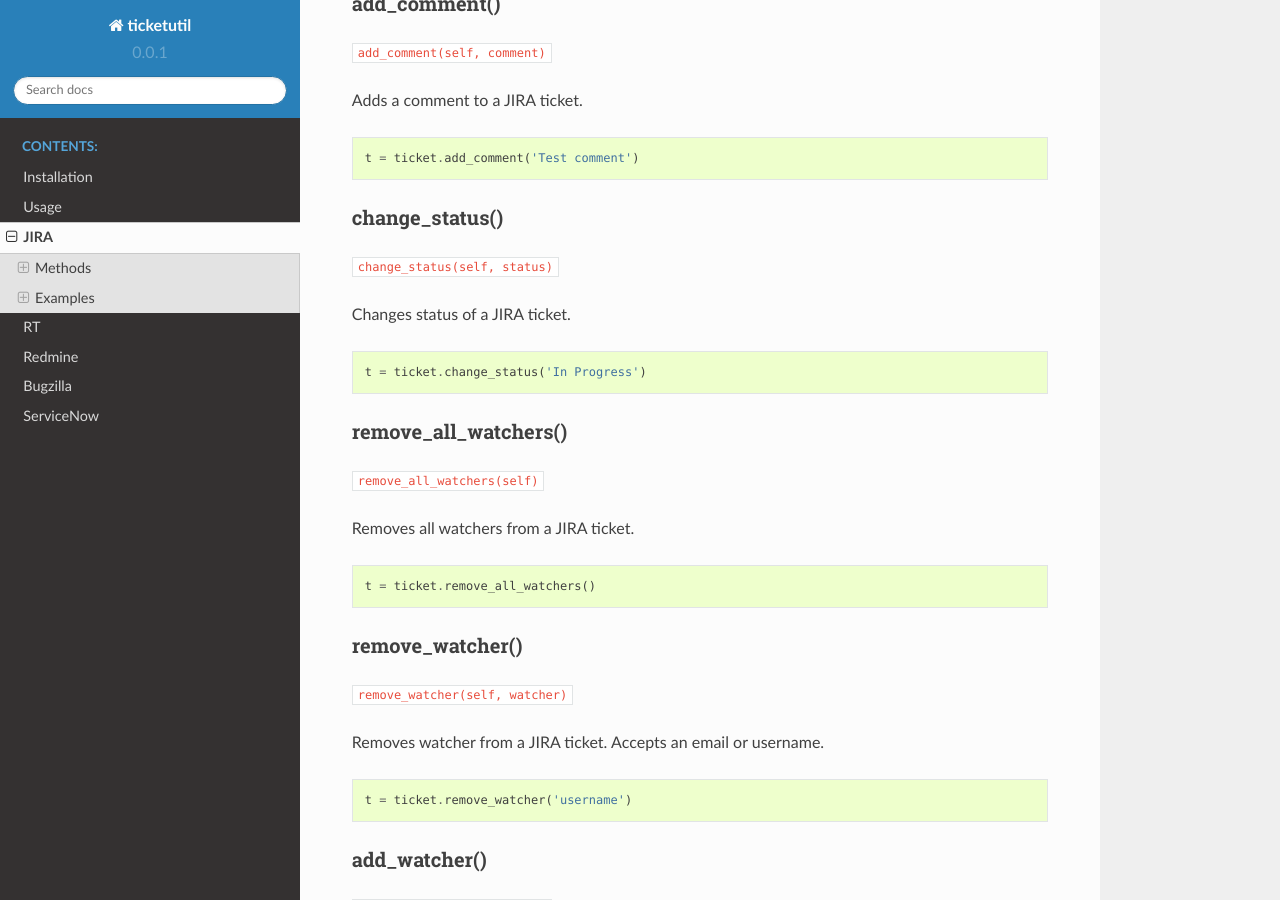
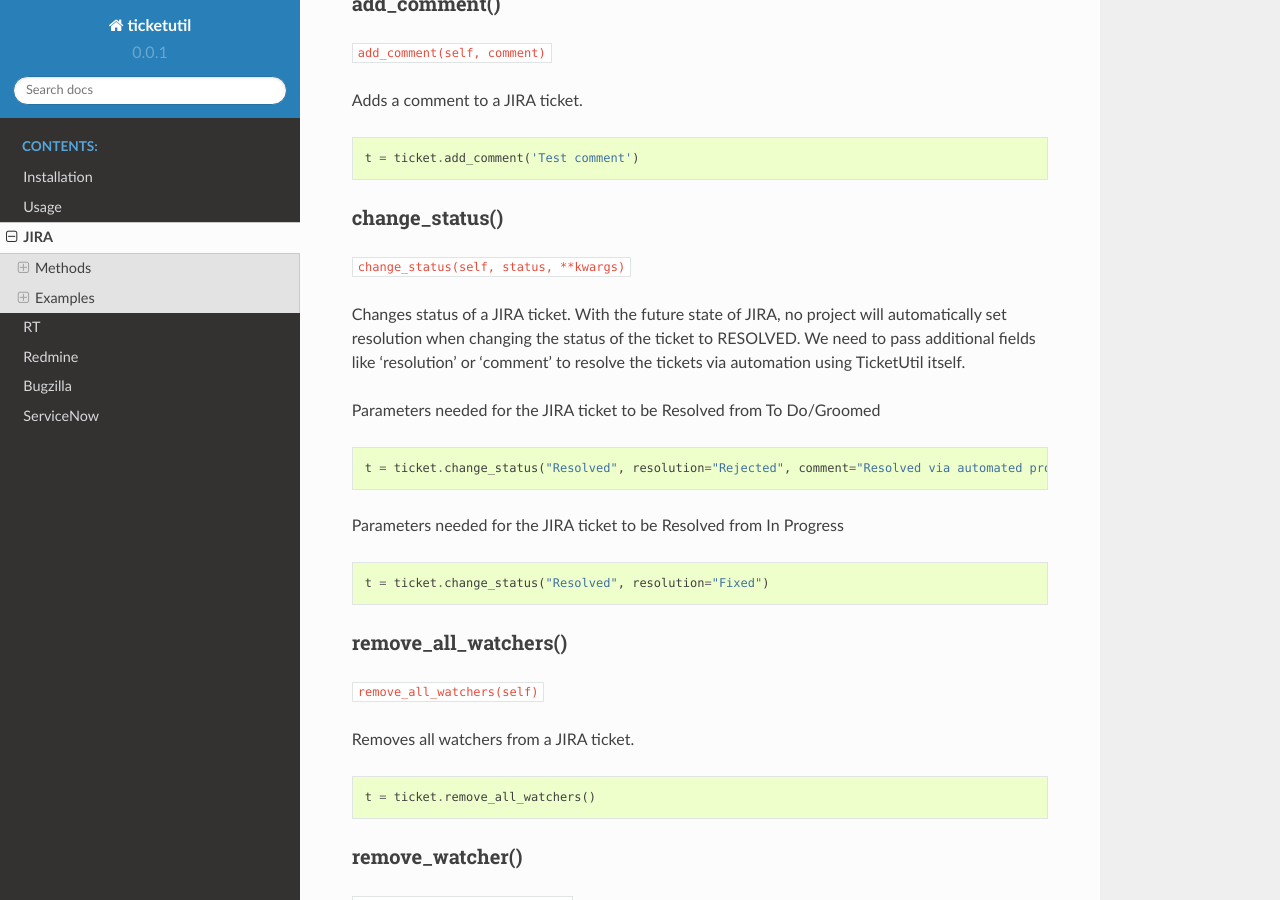
Before and after one commit to dmranck/ticketutil, a Sphinx documentation site: the page built from read-the-docs/source/JIRA.rst, in a window 1280 px wide and 900 px high, scrolled down 2210 px. Built offline with Sphinx 7.4.7 and the Read the Docs theme 2.0.0, drawn with Linux system fonts in a browser that asks for light colours.

Commit message:
Modified JIRA.rst file to incorporate the added kwargs parameter to change_status function.
Also added the python code snippnet for resolving JIRA tickets using automation from different status like To Do/Grommed/In Progress.

```diff
--- a/read-the-docs/source/JIRA.rst
+++ b/read-the-docs/source/JIRA.rst
@@ -123,13 +123,23 @@ Adds a comment to a JIRA ticket.
 change_status()
 ---------------
 
-``change_status(self, status)``
+``change_status(self, status, **kwargs)``
 
 Changes status of a JIRA ticket.
+With the future state of JIRA, no project will automatically set resolution when changing the status of the ticket to RESOLVED.
+We need to pass additional fields like 'resolution' or 'comment' to resolve the tickets via automation using TicketUtil itself.
+
+Parameters needed for the JIRA ticket to be Resolved from To Do/Groomed
 
 .. code:: python
 
-    t = ticket.change_status('In Progress')
+    t = ticket.change_status("Resolved", resolution="Rejected", comment="Resolved via automated process.")
+
+Parameters needed for the JIRA ticket to be Resolved from In Progress
+
+.. code:: python
+
+    t = ticket.change_status("Resolved", resolution="Fixed")
 
 remove_all_watchers()
 ---------------------
```
